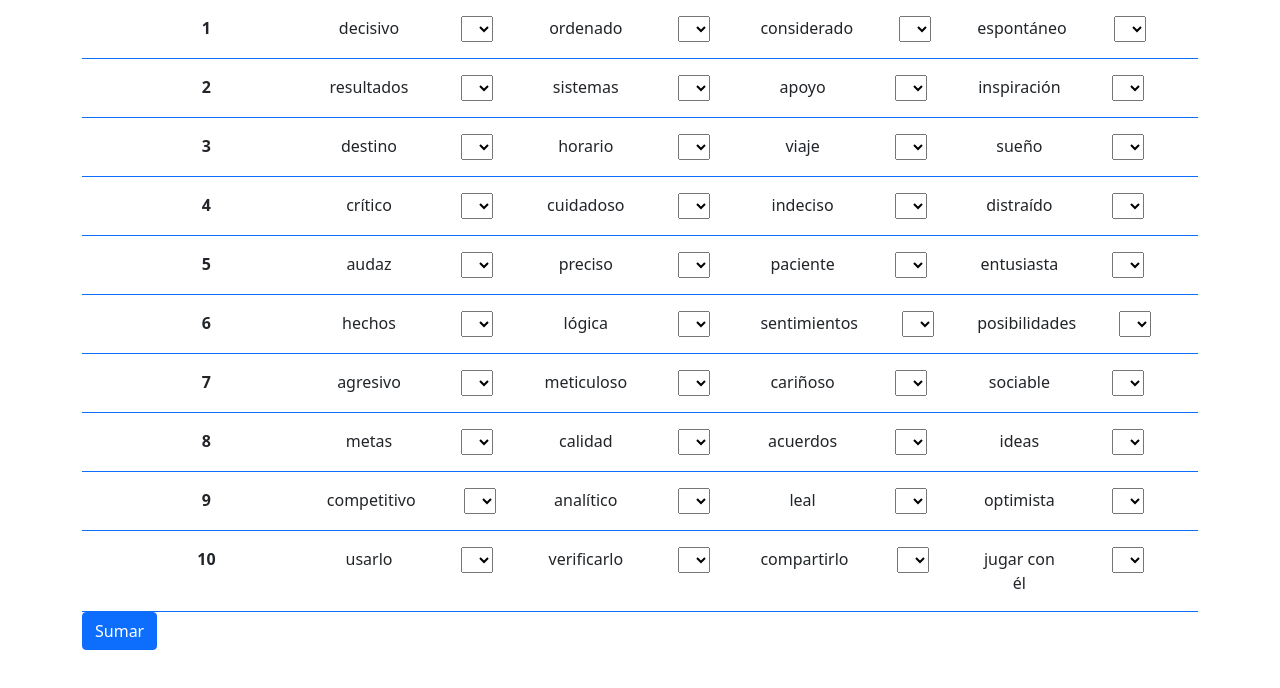
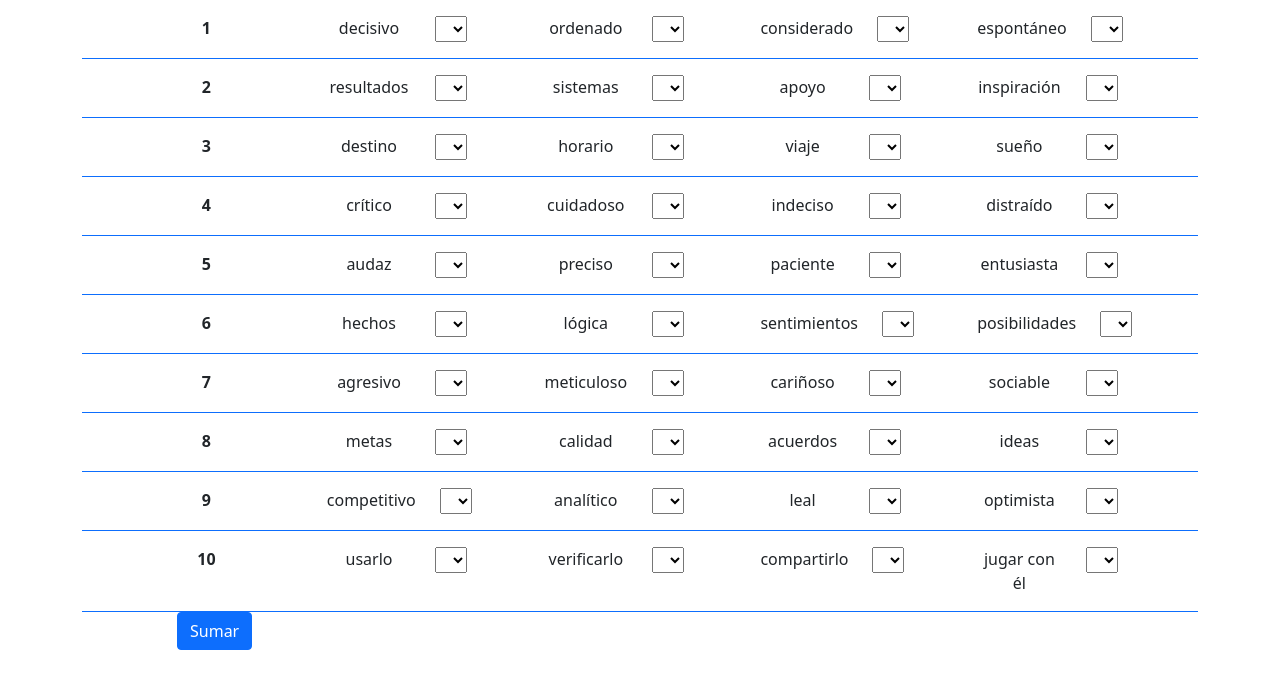
Before and after one commit to rolope/rolope.github.io, a plain HTML site: page index.html in a window 1280 px wide. Drawn offline with nearby package versions, Linux system fonts and the light colour scheme.

Commit message:
Select to the left, Button and Results in cols

```diff
--- a/index.html
+++ b/index.html
@@ -13,8 +13,12 @@
     <body onload="draw_character_table();">
         <div class="container-sm ">
             <div class="container text-center" id="character_div"></div>
-            <button type="button" class="btn btn-primary" onclick="character_table.display_evaluation('character_evaluation');">Sumar</button>
-            <div id="character_evaluation"></div>
+            <div class="row justify-content-around">
+                <div class="col-4">
+                    <button type="button" class="btn btn-primary" onclick="character_table.display_evaluation('character_evaluation');">Sumar</button>
+                </div>
+                <div class="col-4" id="character_evaluation"></div>
+            </div>
         </div>
         <script src="https://cdn.jsdelivr.net/npm/bootstrap@5.0.0-beta1/dist/js/bootstrap.bundle.min.js" integrity="sha384-ygbV9kiqUc6oa4msXn9868pTtWMgiQaeYH7/t7LECLbyPA2x65Kgf80OJFdroafW" crossorigin="anonymous"></script>
     </body>
--- a/js/table.js
+++ b/js/table.js
@@ -51,7 +51,7 @@ var table = function(variable_name) {
     var make_cell_code = function(cell_json, row_index, cell_index, number_of_cells) {
         var cell_code = "<div class='col'><div class='row'>";
         cell_code += "<div class='col'>"+cell_json+"</div>";
-        cell_code += "<div class='col'>";
+        cell_code += "<div class='col text-start'>";
         cell_code += make_select_code(
             row_index,
             cell_index,
```
